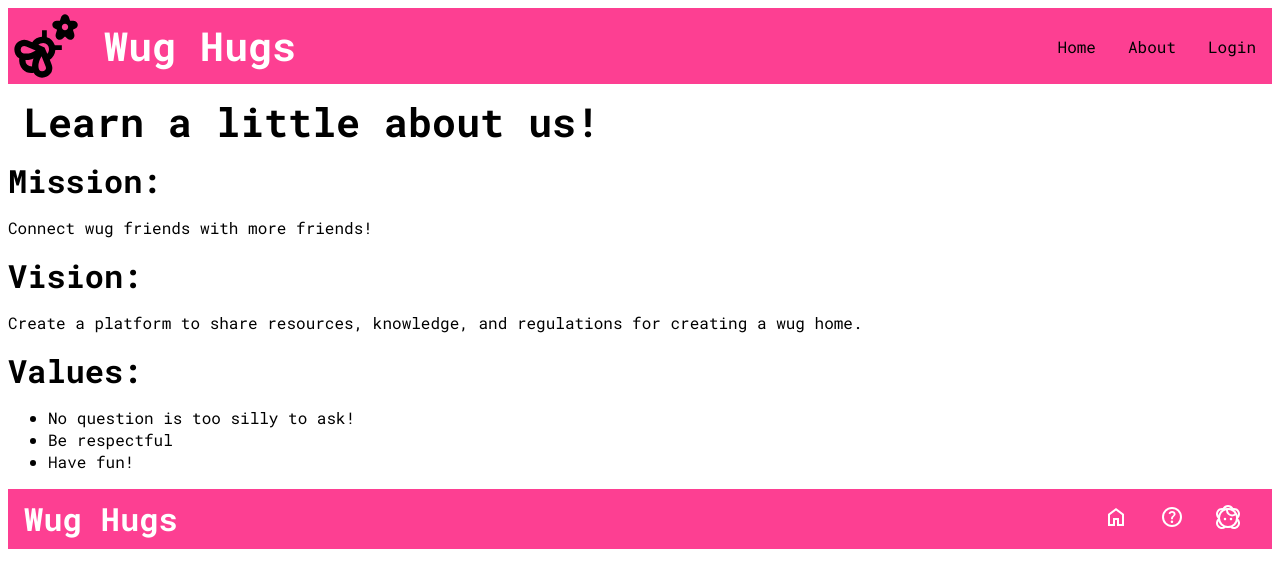
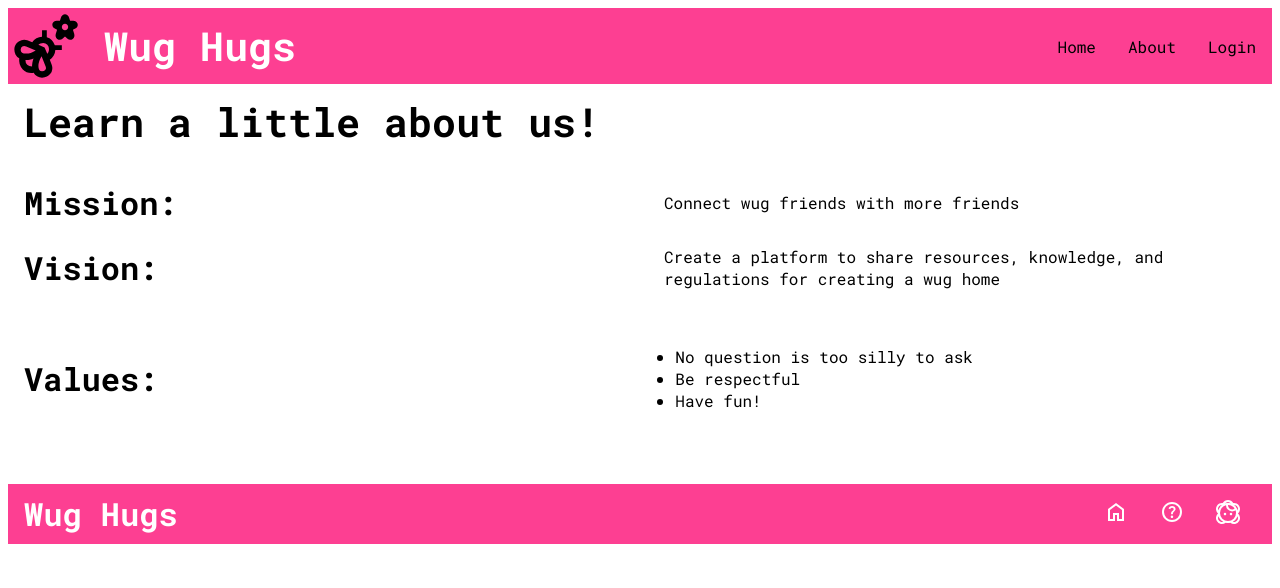
Before and after one commit to spaco22/wughugs-client, a React (Vite) app: page /about in a window 1280 px wide. Shown: the top 588 px of the page. Built offline with nearby package versions, Linux system fonts and the light colour scheme.

Commit message:
add styling to about us page

```diff
--- a/src/Pages/AboutPage/AboutPage.jsx
+++ b/src/Pages/AboutPage/AboutPage.jsx
@@ -6,16 +6,31 @@ function AboutPage() {
     <main className="about">
       <h1 className="about__title">Learn a little about us!</h1>
 
-      <h2 className="about__subtitle">Mission:</h2>
-      <p className="about__text">Connect wug friends with more friends!</p>
-      <h2 className="about__subtitle">Vision:</h2>
-      <p className="about__text">Create a platform to share resources, knowledge, and regulations for creating a wug home.</p>
-      <h2 className="about__subtitle">Values:</h2>
-      <ul className="about__values">
-        <li className="value">No question is too silly to ask!</li>
-        <li className="value">Be respectful</li>
-        <li className="value">Have fun!</li>
-      </ul>
+      <section className="statements">
+        <article className="statement">
+          <h2 className="statement__title">Mission:</h2>
+          <p className="statement__text">
+            Connect wug friends with more friends
+          </p>
+        </article>
+
+        <article className="statement">
+          <h2 className="statement__title">Vision:</h2>
+          <p className="statement__text">
+            Create a platform to share resources, knowledge, and regulations for
+            creating a wug home
+          </p>
+        </article>
+
+        <article className="statement">
+          <h2 className="statement__title">Values:</h2>
+          <ul className="statement__values">
+            <li className="statement__value">No question is too silly to ask</li>
+            <li className="statement__value">Be respectful</li>
+            <li className="statement__value">Have fun!</li>
+          </ul>
+        </article>
+      </section>
     </main>
   );
 }
--- a/src/Pages/AboutPage/AboutPage.scss
+++ b/src/Pages/AboutPage/AboutPage.scss
@@ -2,3 +2,39 @@
 @use "../../styles/partials/global" as *;
 @use "../../styles/partials/mixins" as *;
 @use "../../styles/partials/variables" as *;
+
+.statements {
+  margin: 2rem 1rem;
+}
+
+.statement {
+  @include tablet {
+    display: flex;
+    align-items: center;
+    justify-content: space-evenly;
+    gap: 3rem;
+    flex-basis: 0;
+    flex-grow: 1;
+  }
+
+  &__title {
+    @include tablet {
+      margin: 0;
+      width: 100%;
+    }
+  }
+
+  &__text {
+    @include tablet {
+      width: 100%;
+    }
+  }
+
+  &__values {
+    padding-left: 1rem;
+    @include tablet {
+      padding: 1.5rem;
+      width: 100%;
+    }
+  }
+}
```
